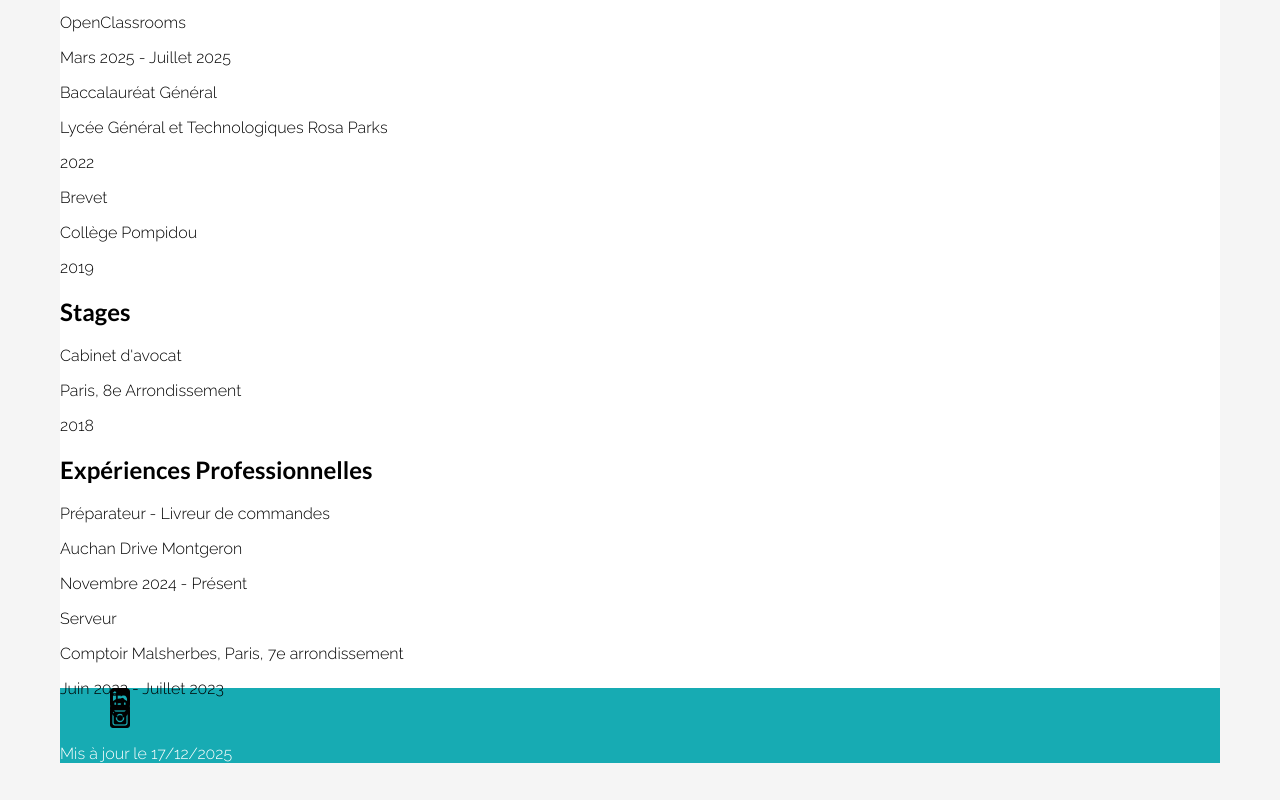
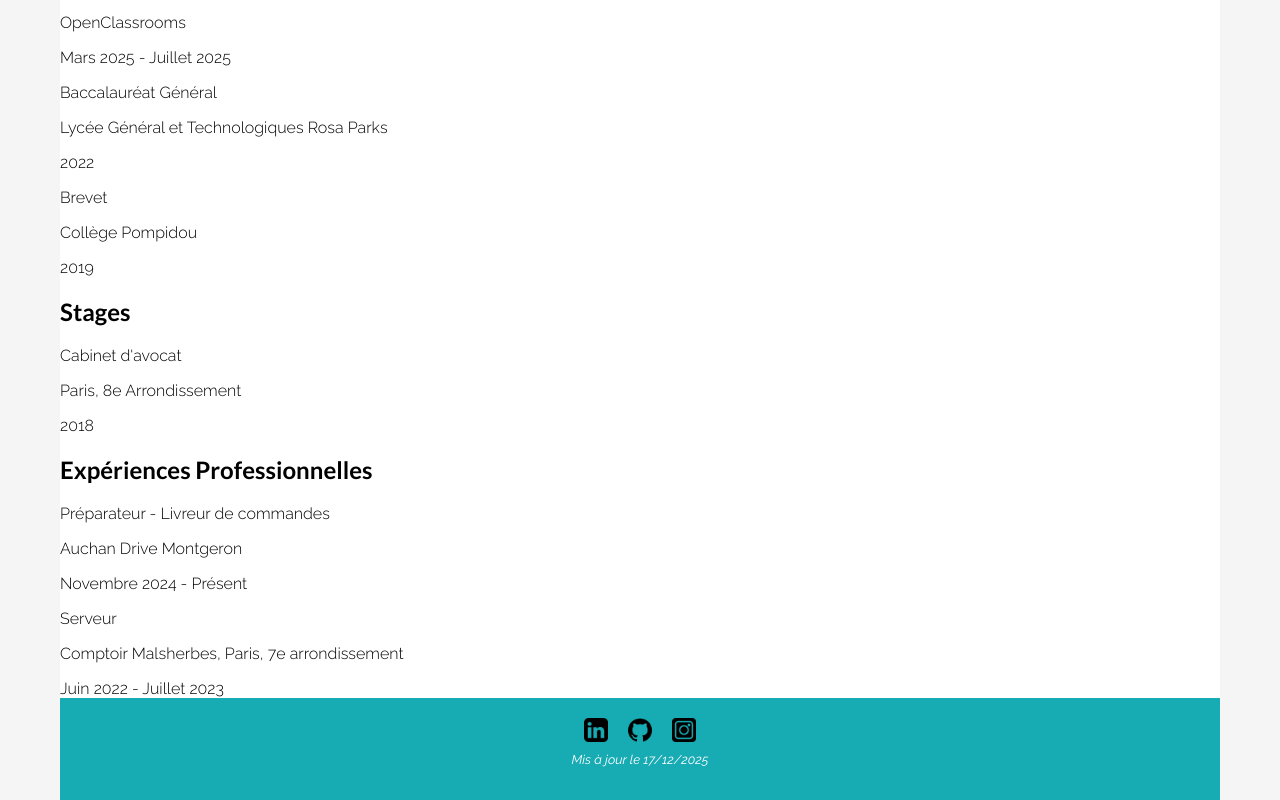
Before and after one commit to Loulou-91/Barletta_Luca_Devoir_3_CV_HTML_CSS, a plain HTML site: page index.html in a window 1280 px wide. Shown: the part 1047-1847 px from the top of the page. Before the commit the page ends 1810 px from the top, so only its background shows below. Drawn offline with Linux system fonts and the light colour scheme.

Commit message:
Add main.css and footer.css, and modified footer

```diff
--- /dev/null
+++ b/assets/css/footer.css
@@ -0,0 +1,25 @@
+.footer-icons figure {
+    width: 24px;
+    height: 24px;
+    margin: 0;
+}
+
+footer {
+    display: flex;
+    flex-direction: column;
+    align-items: center;
+    gap: 10px;
+    padding: 20px 0;
+}
+
+.footer-icons {
+    display: flex;
+    gap: 20px;
+}
+
+footer p {
+    margin-top: 0;
+    color: #ffffff;
+    font-style: italic;
+    font-size: 0.8em;
+}
--- a/assets/css/header.css
+++ b/assets/css/header.css
@@ -55,7 +55,7 @@ header p {
     text-decoration: none;
 }
 
-figure {
+header figure {
     width: 120px;
     height: 120px;
     margin: 0;
--- a/index.html
+++ b/index.html
@@ -1,10 +1,11 @@
 <!DOCTYPE html>
-<html lang="en">
+<html lang="fr">
 <head>
     <meta charset="UTF-8">
     <meta name="viewport" content="width=device-width, initial-scale=1.0">
     <link rel="stylesheet" href="assets/css/style.css">
     <link rel="stylesheet" href="assets/css/header.css">
+    <link rel="stylesheet" href="assets/css/footer.css">
     <title>Barletta Luca CV</title>
 </head>
 
@@ -22,7 +23,7 @@
                 <div class="personnal-informations">
                     <div class="info">
                         <figure class="figure-icon">
-                            <img src="images/icons/courrier.png" alt="icône mail" class="icon">
+                            <img src="images/icons/courrier.png " alt="icône mail" class="icon">
                         </figure>
                         <a href="mailto:louloubarletta91@gmail.com">Mail</a>
                     </div>
```
Also changed, not shown: assets/css/main.css (added, +14 -0 lines).
